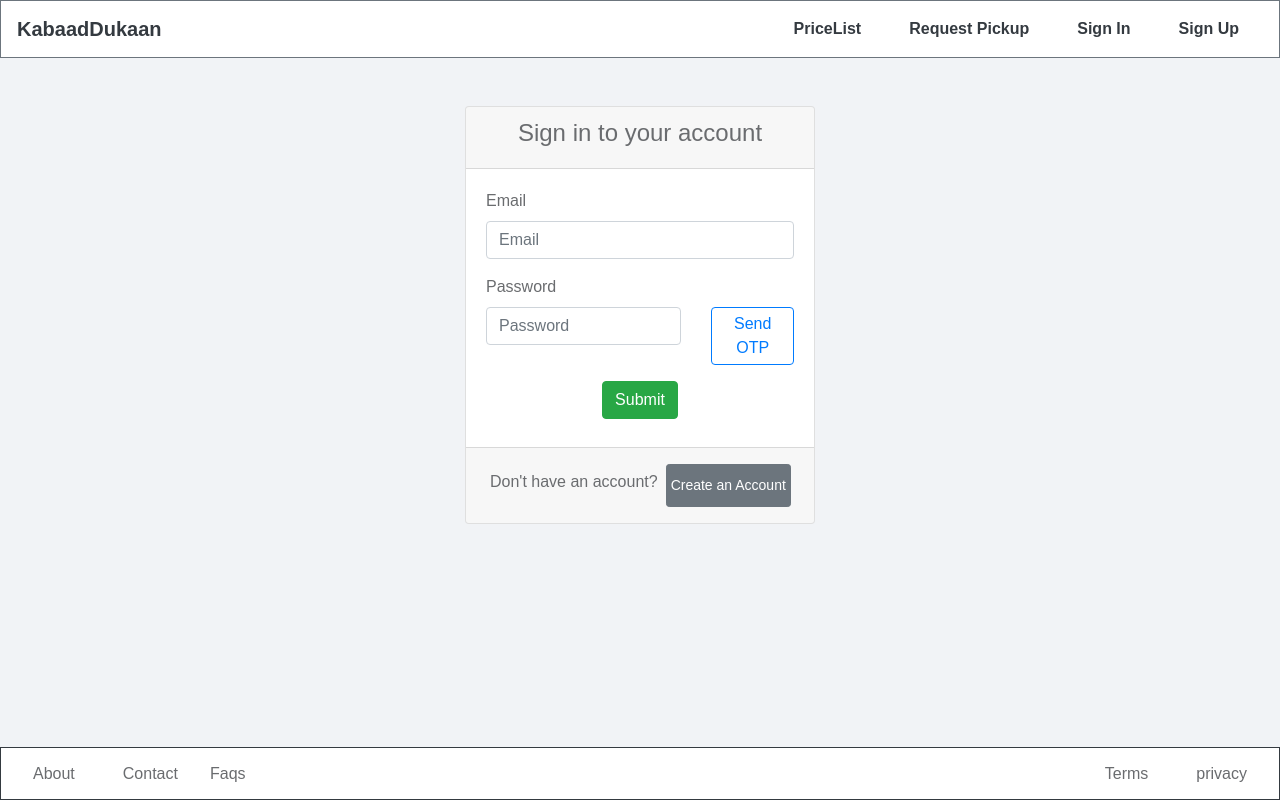
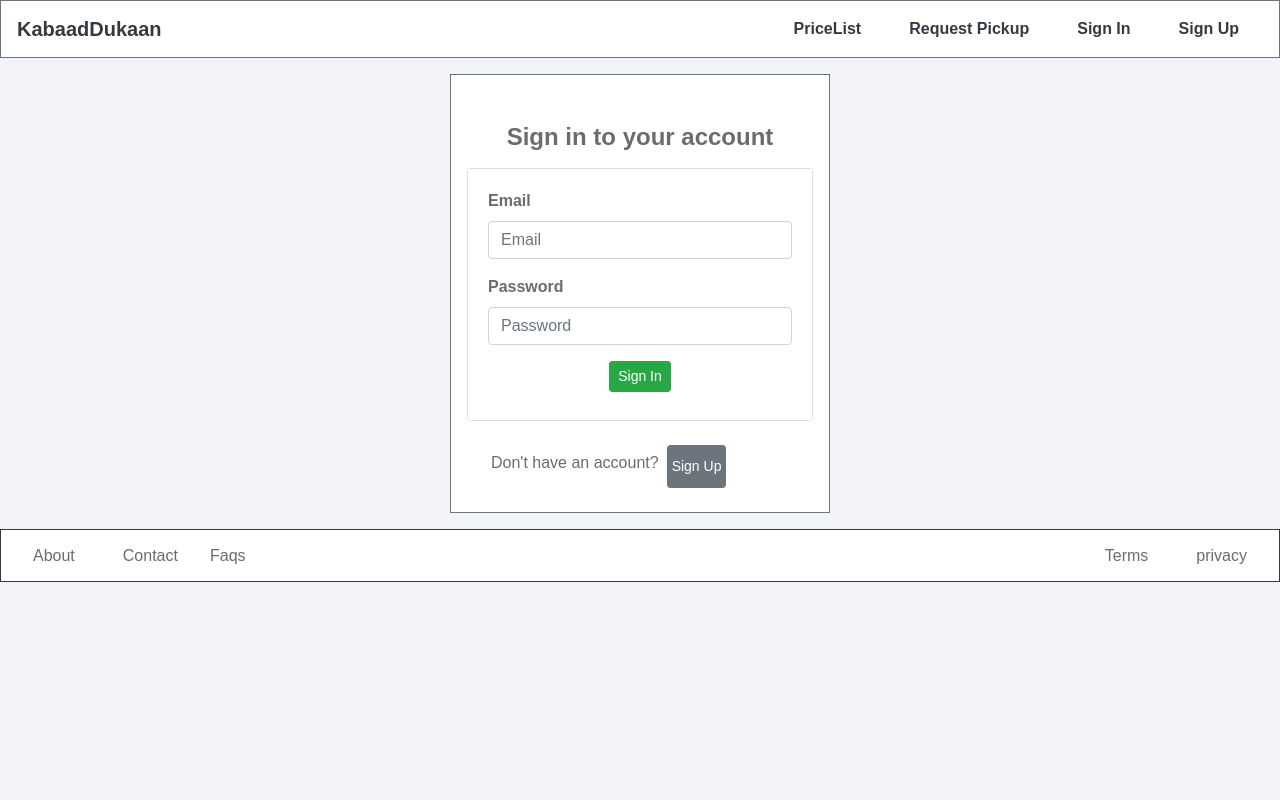
Before and after one commit to iemprashant/dukan, a React (Create React App) app: page /signin in a window 1280 px wide. Built offline with nearby package versions, Linux system fonts and the light colour scheme; a web font is replaced by a local one.

Commit message:
test change

```diff
--- /dev/null
+++ b/src/components/Layout/Container/Container.js
@@ -0,0 +1,18 @@
+import React from "react";
+import { Container, Col } from "reactstrap";
+const ContainerComp = (props) => {
+  return (
+    <Container className="themed-container my-3 px-0 " fluid="sm">
+      <Col
+        sm="12"
+        md={{ size: 8, offset: 2 }}
+        lg={{ size: 4, offset: 4 }}
+        className="border border-secondary pt-5 pb-2 px-3 d-flex bg-white flex-column justify-content-center"
+      >
+        {props.children}
+      </Col>
+    </Container>
+  );
+};
+
+export default ContainerComp;
--- /dev/null
+++ b/src/components/Pages/RequestPickup/AddressComp/AddressComp.js
@@ -0,0 +1,6 @@
+import React from "react";
+const AddressComp = () => {
+  return <div></div>;
+};
+
+export default AddressComp;
--- /dev/null
+++ b/src/components/Pages/RequestPickup/PhoneComp/PhoneComp.js
@@ -0,0 +1,39 @@
+import React, { Fragment } from "react";
+import Footer2 from "../../../footer2";
+import ContainerComp from "../../../Layout/Container/Container";
+function PhoneComp() {
+  return (
+    <Fragment>
+      <ContainerComp>
+        <h4 className="text-secondary text-center font-weight-bold">
+          Sell or Donate your scrap
+        </h4>
+        <h6 className="text-secondary text-center font-weight-bold font-italic my-3">
+          in just 3 easy steps
+        </h6>
+        <div className="input-group my-3 p-3">
+          <div className="input-group-prepend">
+            <span className="input-group-text" id="inputGroup-sizing-default">
+              +91
+            </span>
+          </div>
+          <input
+            type="phone-number"
+            className="form-control"
+            placeholder="Enter your mobile number"
+          />
+        </div>
+        <button type="button" className="btn btn-success">
+          ₹ SELL
+        </button>
+        <p className="px-2  my-5 text-center">
+          Now only in <br /> Delhi,Bhopal, Indore, Raipur, Lucknow, Nagpur and
+          Aurangabad.
+        </p>
+      </ContainerComp>
+      <Footer2 />
+    </Fragment>
+  );
+}
+
+export default PhoneComp;
--- a/src/components/Pages/RequestPickup/RequestPickup.js
+++ b/src/components/Pages/RequestPickup/RequestPickup.js
@@ -1,61 +1,6 @@
-import React, { Fragment } from "react";
-import Footer2 from "../../footer2";
-import { Container, Col } from "reactstrap";
-import * as actions from "../../../store/actions/index";
-import { connect } from "react-redux";
-import axios from "axios";
+import React from "react";
+import PhoneComp from "./PhoneComp/PhoneComp";
 const RequestPickup = (props) => {
-  return (
-    <Fragment>
-      <Container className="themed-container my-3 px-0 " fluid="sm">
-        <Col
-          sm="12"
-          md={{ size: 8, offset: 2 }}
-          lg={{ size: 4, offset: 4 }}
-          className="border border-secondary py-5 px-3 d-flex bg-white flex-column justify-content-center"
-        >
-          <h4 className="text-secondary text-center font-weight-bold">
-            Sell or Donate your scrap
-          </h4>
-          <h6 className="text-secondary text-center font-weight-bold font-italic my-3">
-            in just 3 easy steps
-          </h6>
-          <div className="input-group my-3 p-3">
-            <div className="input-group-prepend">
-              <span className="input-group-text" id="inputGroup-sizing-default">
-                +91
-              </span>
-            </div>
-            <input
-              type="phone-number"
-              className="form-control"
-              placeholder="Enter your mobile number"
-            />
-          </div>
-          <button type="button" className="btn btn-success">
-            ₹ SELL
-          </button>
-          <p className="px-2  my-5 text-center">
-            Now only in <br /> Delhi,Bhopal, Indore, Raipur, Lucknow, Nagpur and
-            Aurangabad.
-          </p>
-        </Col>
-      </Container>
-      <Footer2 />
-    </Fragment>
-  );
+  return <PhoneComp />;
 };
-const mapStateToProps = (state) => {
-  return {
-    pricelist: state.FetchPricelist.pricelist,
-  };
-};
-const mapDispatchToProps = (dispatch) => {
-  return {
-    onFetchpricelist: (city) => dispatch(actions.fetchPricelist(city)),
-  };
-};
-export default connect(mapStateToProps, mapDispatchToProps)(
-  RequestPickup,
-  axios
-);
+export default RequestPickup;
--- a/src/components/Pages/SignIn/Signin.js
+++ b/src/components/Pages/SignIn/Signin.js
@@ -2,18 +2,10 @@ import Footer2 from "../../footer2";
 import React, { Fragment, useState } from "react";
 import { useDispatch, useSelector } from "react-redux";
 import * as action from "../../../store/actions/index";
-import {
-  Card,
-  Button,
-  CardHeader,
-  CardFooter,
-  CardBody,
-  Row,
-  Col,
-  Container,
-} from "reactstrap";
+import { Card, Button, CardBody } from "reactstrap";
 import { Form, FormGroup, Label, Input } from "reactstrap";
 import { Redirect } from "react-router-dom";
+import ContainerComp from "../../Layout/Container/Container";
 
 const Signin = (props) => {
   const [email, setEmail] = useState("");
@@ -36,33 +28,29 @@ const Signin = (props) => {
   return (
     <Fragment>
       {authRedirect}
-      <Container className="themed-container my-3 px-0 " fluid="sm">
-        <Col
-          sm="12"
-          md={{ size: 8, offset: 2 }}
-          lg={{ size: 4, offset: 4 }}
-          className=""
-        >
-          <Card className="my-5">
-            <CardHeader className="">
-              <h4 className="text-center">Sign in to your account</h4>
-            </CardHeader>
+      <ContainerComp>
+        <h4 className="text-center text-center font-weight-bold">
+          Sign in to your account
+        </h4>
+        <Card className="my-2">
           <CardBody className="bg-white">
             <Form onSubmit={submitHandler}>
               <FormGroup>
-                  <Label for="email">Email</Label>
+                <Label for="email">
+                  <span className="font-weight-bold">Email</span>
+                </Label>
                 <Input
                   type="email"
-                    name=""
+                  name="email"
                   id="email"
                   placeholder="Email"
                   onChange={(e) => setEmail(e.target.value)}
                 />
               </FormGroup>
               <FormGroup>
-                  <Label for="password">Password</Label>
-                  <Row>
-                    <Col xs="8">
+                <Label for="password">
+                  <span className="font-weight-bold">Password</span>
+                </Label>
                 <Input
                   type="password"
                   name="password"
@@ -70,29 +58,23 @@ const Signin = (props) => {
                   placeholder="Password"
                   onChange={(e) => setPassword(e.target.value)}
                 />
-                    </Col>
-                    <Col xs="4">
-                      <Button outline color="primary" className="p-1">
-                        Send OTP
-                      </Button>
-                    </Col>
-                  </Row>
               </FormGroup>
               <FormGroup className="text-center m-2">
-                  <Button color="success">Submit</Button>
+                <Button color="success" size="sm">
+                  Sign In
+                </Button>
               </FormGroup>
             </Form>
           </CardBody>
-            <CardFooter className="d-flex flex-row p-3">
+        </Card>
+        <div className="d-flex flex-row p-3 ">
           <h6 className="p-2">Don't have an account?</h6>
-              <Button type="button" className="btn btn-secondary btn-sm p-1">
-                Create an Account
+          <Button type="button" className="btn btn-secondary p-1" size="sm">
+            Sign Up
           </Button>
-            </CardFooter>
-          </Card>
-        </Col>
+        </div>
+      </ContainerComp>
       <Footer2 />
-      </Container>
     </Fragment>
   );
 };
--- a/src/components/Pages/Signup/Signup.js
+++ b/src/components/Pages/Signup/Signup.js
@@ -1,13 +1,71 @@
-
-import React, { Fragment } from 'react'
+import React, { Fragment, useState } from 'react'
 import Footer2 from '../../footer2'
+import { useDispatch, useSelector } from 'react-redux'
+import ContainerComp from '../../Layout/Container/Container'
+import * as action from '../../../store/actions/index'
+import { Card, Button, CardBody } from 'reactstrap'
+import { Form, FormGroup, Label, Input } from 'reactstrap'
 const Signup = () => {
+  const [email, setEmail] = useState('')
+  const [password, setPassword] = useState('')
+  const [isSignup] = useState(true)
+  const dispatch = useDispatch()
+  const onAuth = (emails, passwords, isSignups) =>
+    dispatch(action.auth(emails, passwords, isSignups))
+  const submitHandler = (event) => {
+    event.preventDefault()
+    onAuth(email, password, isSignup)
+  }
   return (
-      <Fragment>
-        <h1>this is a Signup</h1>
-      <Footer2/>
+    <Fragment>
+      <ContainerComp>
+        <h4 className="text-center text-center font-weight-bold">
+          Create your account
+        </h4>
+        <Card className="my-2">
+          <CardBody className="bg-white">
+            <Form onSubmit={submitHandler}>
+              <FormGroup>
+                <Label for="email">
+                  <span className="font-weight-bold">Email</span>
+                </Label>
+                <Input
+                  type="email"
+                  name="email"
+                  id="email"
+                  placeholder="Email"
+                  onChange={(e) => setEmail(e.target.value)}
+                />
+              </FormGroup>
+              <FormGroup>
+                <Label for="password">
+                  <span className="font-weight-bold">Password</span>
+                </Label>
+                <Input
+                  type="password"
+                  name="password"
+                  id="password"
+                  placeholder="Password"
+                  onChange={(e) => setPassword(e.target.value)}
+                />
+                dsvxjhDSA
+              </FormGroup>
+              <FormGroup className="text-center m-2">
+                <Button color="success">Sign Up</Button>
+              </FormGroup>
+            </Form>
+          </CardBody>
+        </Card>
+        <div className="d-flex flex-row p-3 ">
+          <h6 className="p-2">Already had an account?</h6>
+          <Button type="button" className="btn btn-secondary btn-sm p-1">
+            Sign in
+          </Button>
+        </div>
+      </ContainerComp>
+      <Footer2 />
     </Fragment>
   )
 }
 
-export default Signup;
+export default Signup
--- a/src/components/footer2.js
+++ b/src/components/footer2.js
@@ -1,8 +1,8 @@
-import React from 'react'
+import React from "react";
 
 const Footer2 = () => {
   return (
-        <div className="page-footer font-small bg-white m-0 border-dark border fixed-bottom">
+    <div className="page-footer font-small bg-white m-0 border-dark border ">
       <div className=" d-flex justify-content-around p-2 mt-2">
         <div className="mx-2 mx-md-4">
           <h6>About</h6>
@@ -21,7 +21,7 @@ const Footer2 = () => {
         </div>
       </div>
     </div>
-  )
-}
+  );
+};
 
 export default Footer2;
--- a/src/store/reducers/authReducer.js
+++ b/src/store/reducers/authReducer.js
@@ -35,9 +35,10 @@ const authFail = (state, action) => {
 const authLogout = (state, action) => {
   return {
     ...state,
-    ...{
-      authRedirectPath: action.path,
-    },
+    token: null,
+    userId: null,
+    error: null,
+    loading: false,
   };
 };
 const reducer = (state = initialState, action) => {
```
Also changed, not shown: src/components/Pages/Pricelist/Pricelist.js (+48 -39 lines), src/store/actions/authAction.js (+34 -14 lines). Lines whose indentation alone changed are shown as unchanged.
